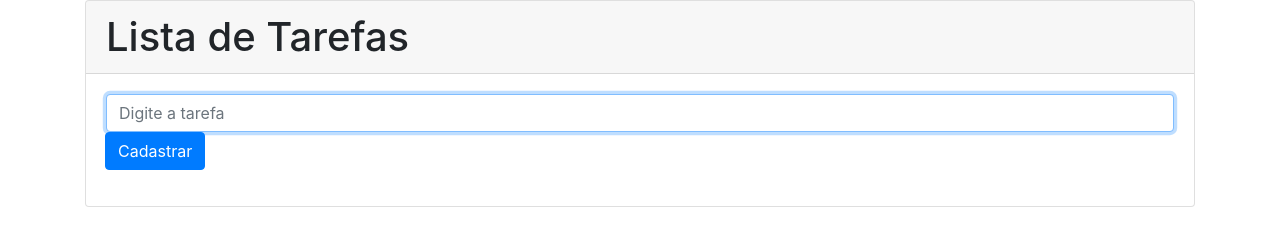
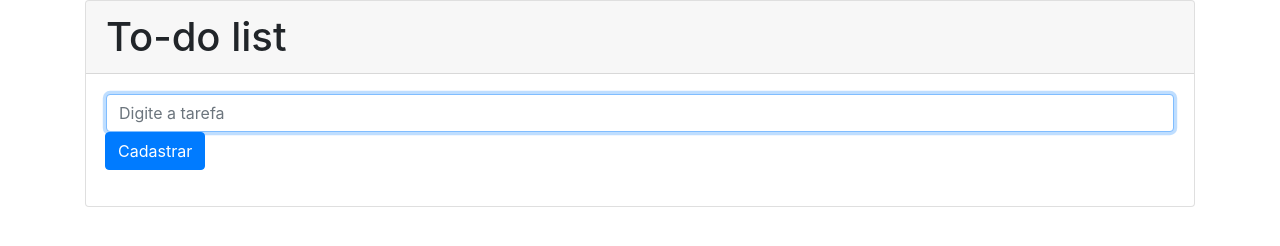
Before and after one commit to Lucas-Gualberto94/Lista-de-tarefas, a plain HTML site: page index.html in a window 1280 px wide. Drawn offline with nearby package versions, Linux system fonts and the light colour scheme.

Commit message:
mudança do nome

```diff
--- a/index.html
+++ b/index.html
@@ -11,7 +11,7 @@
     <body>
         <div class="container">
             <div class="card">
-                <h1 class="card-header">Lista de Tarefas</h1>
+                <h1 class="card-header">To-do list</h1>
                 <div class="card-body">
                     <div class="input-group: mb-3 ">
                         <input type="text" class="form-control" placeholder="Digite a tarefa" name="tarefa" autofocus>
```
